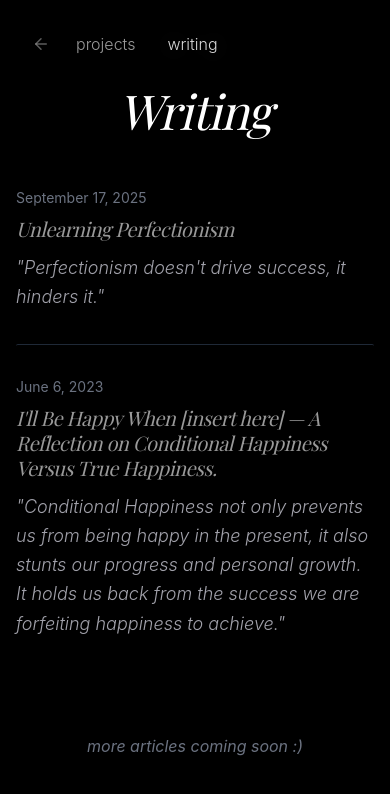
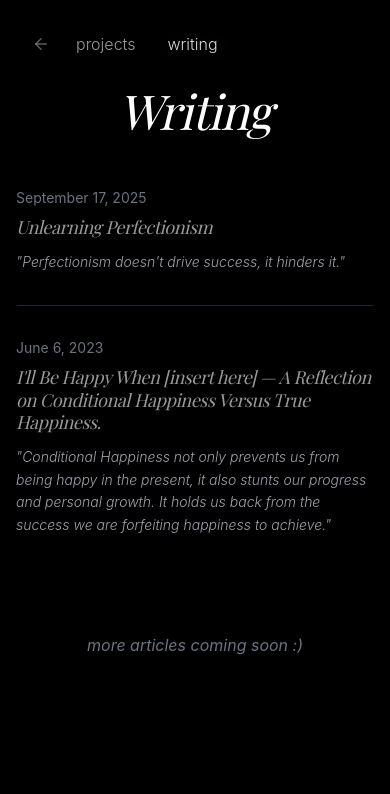
Before and after one commit to priyaltaneja/priyaltaneja, a React (Create React App) app: page / in a window 390 px wide. Both pictures are taken after a click on the button "writing". Shown: the top 794 px of the page. Built offline with nearby package versions, Linux system fonts and the light colour scheme; a web font is replaced by a local one.

Commit message:
Reduce writing page font sizes on mobile for consistency

```diff
--- a/src/pages/Writing.js
+++ b/src/pages/Writing.js
@@ -216,11 +216,11 @@ const Writing = ({ onNavigate }) => {
                     {article.date}
                   </span>
 
-                  <h2 className="text-xl sm:text-2xl font-serif italic tracking-tight leading-tight text-sweep-group">
+                  <h2 className="text-lg sm:text-2xl font-serif italic tracking-tight leading-tight text-sweep-group">
                     {article.title}
                   </h2>
 
-                  <p className="mt-3 text-zinc-400 text-lg leading-relaxed font-light italic">
+                  <p className="mt-3 text-zinc-400 text-sm md:text-lg leading-relaxed font-light italic">
                     {article.quote}
                   </p>
                 </a>
```
